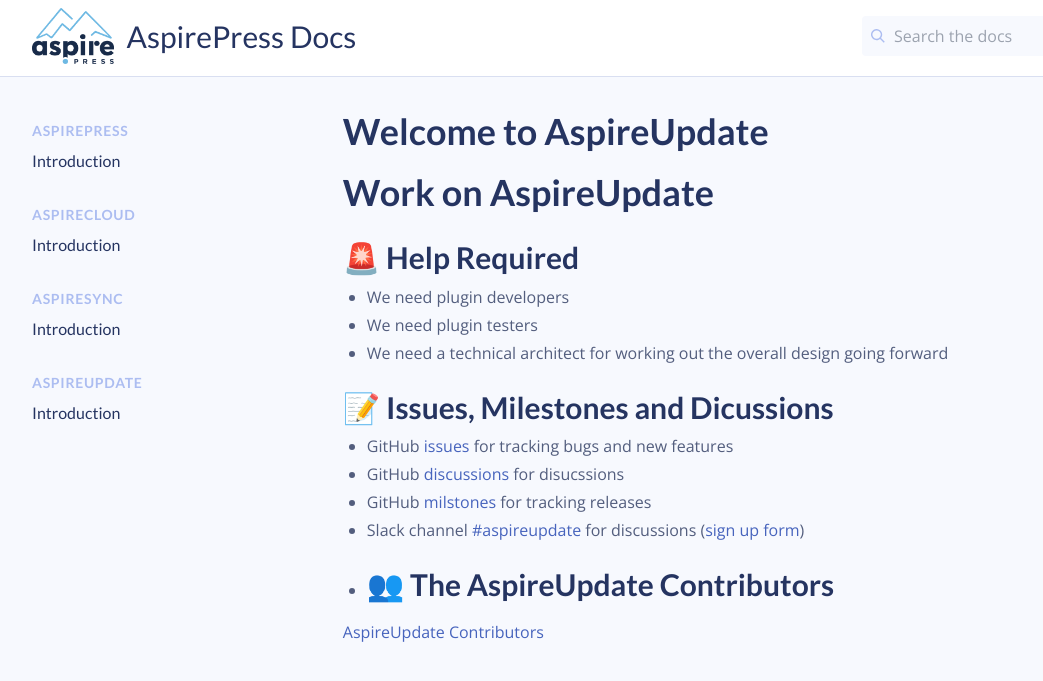
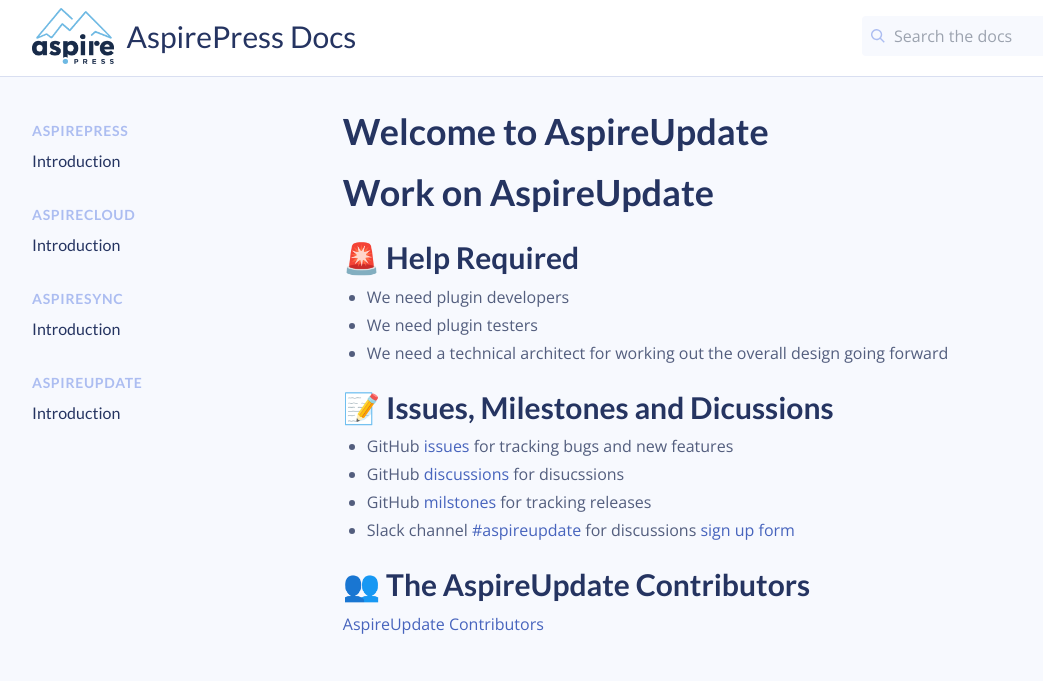
Before and after one commit to aspirepress/documentation, a Jekyll site: the page built from docs/aspireupdate/work.md, in a window 1280 px wide. Shown: the top 681 px of the page, without its empty margins (64-1107 px from the left). Built offline with Jekyll 4.4.1, drawn with Linux system fonts in a browser that asks for light colours; comment, search, counter and statistics services are not loaded.

Commit message:
Update work.md
Signed-off-by: Amnesty AM <37809410+AmnestyAM@users.noreply.github.com>

```diff
--- a/docs/aspireupdate/work.md
+++ b/docs/aspireupdate/work.md
@@ -20,8 +20,8 @@ permalink: /aspireupdate/work/
 - GitHub [issues](https://github.com/aspirepress/AspireUpdate/issues) for tracking bugs and new features
 - GitHub [discussions](https://github.com/aspirepress/AspireUpdate/discussions) for disucssions
 - GitHub [milstones](https://github.com/aspirepress/AspireUpdate/milestones) for tracking releases
-- Slack channel [#aspireupdate](https://app.slack.com/client/T07Q5LB7W23/C07Q88M2KQF) for discussions ([sign up form](https://aspirepress.org/slack/))
+- Slack channel [#aspireupdate](https://app.slack.com/client/T07Q5LB7W23/C07Q88M2KQF) for discussions [sign up form](https://aspirepress.org/slack/)
 
-- ## 👥 The AspireUpdate Contributors
+## 👥 The AspireUpdate Contributors
 
 [AspireUpdate Contributors](https://github.com/aspirepress/AspireUpdate/graphs/contributors)
```
